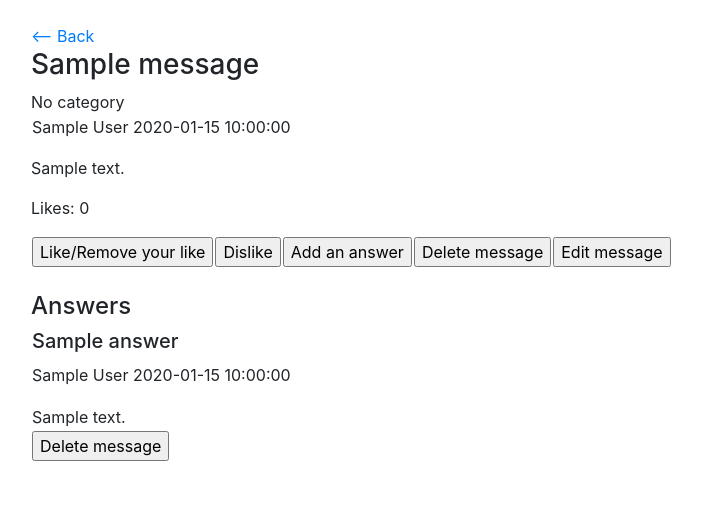
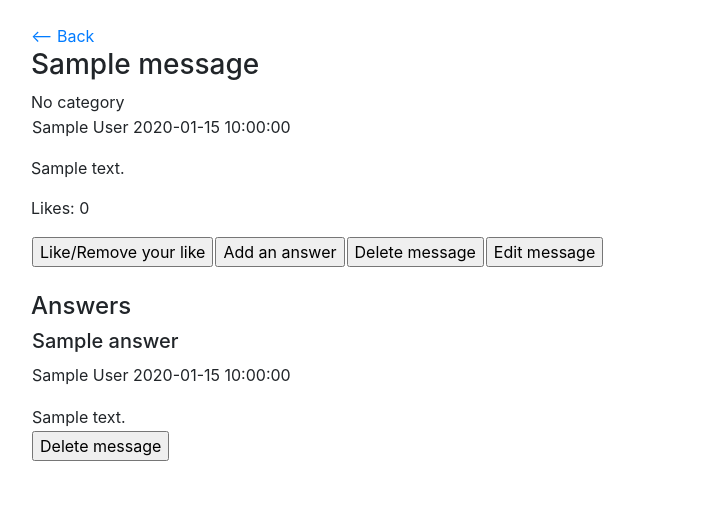
Before and after one commit to H4m5t3r/Keskustelufoorumi, a Flask app: page /likes/like/1 in a window 1280 px wide. Shown: the part 56-564 px from the top of the page, without its empty margins (9-711 px from the left). Run offline with Flask 2, Linux system fonts and the light colour scheme; a user stored in the database is signed in; tables that the repository leaves empty hold one stand-in row (values such as "Sample post"); data that the repository does not hold is empty; some libraries are stand-ins or nearby versions.

Commit message:
Removed the "Dislike"-button

```diff
--- a/application/templates/messages/view_message.html
+++ b/application/templates/messages/view_message.html
@@ -27,11 +27,6 @@
         <td>
           <form method="POST" action="{{ url_for('likes_like', message_id=message.id) }}">
             <input type="submit" value="Like/Remove your like"/>
-          </form>
-        </td>
-        <td>
-          <form method="POST" action="{{ url_for('messages_set_unlike', message_id=message.id) }}">
-            <input type="submit" value="Dislike"/>
           </form>
         </td>
         <td>
```
